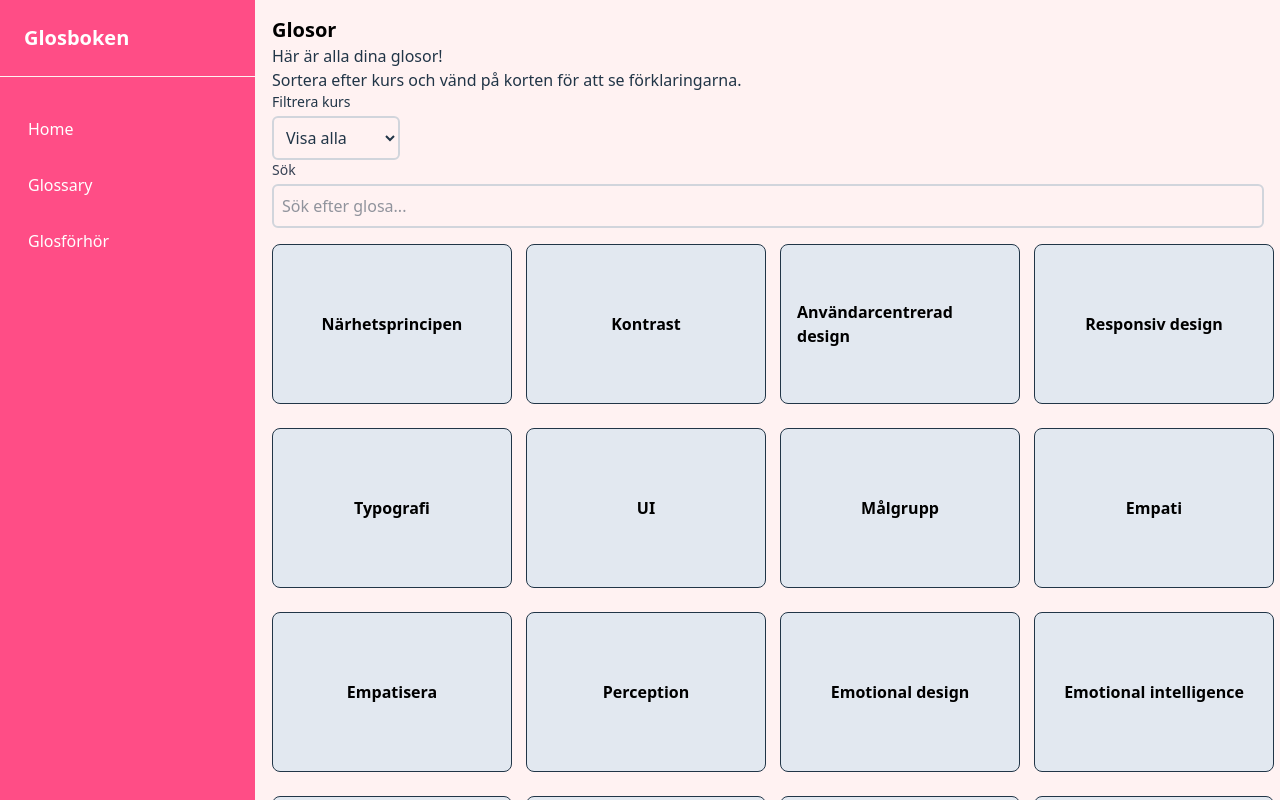
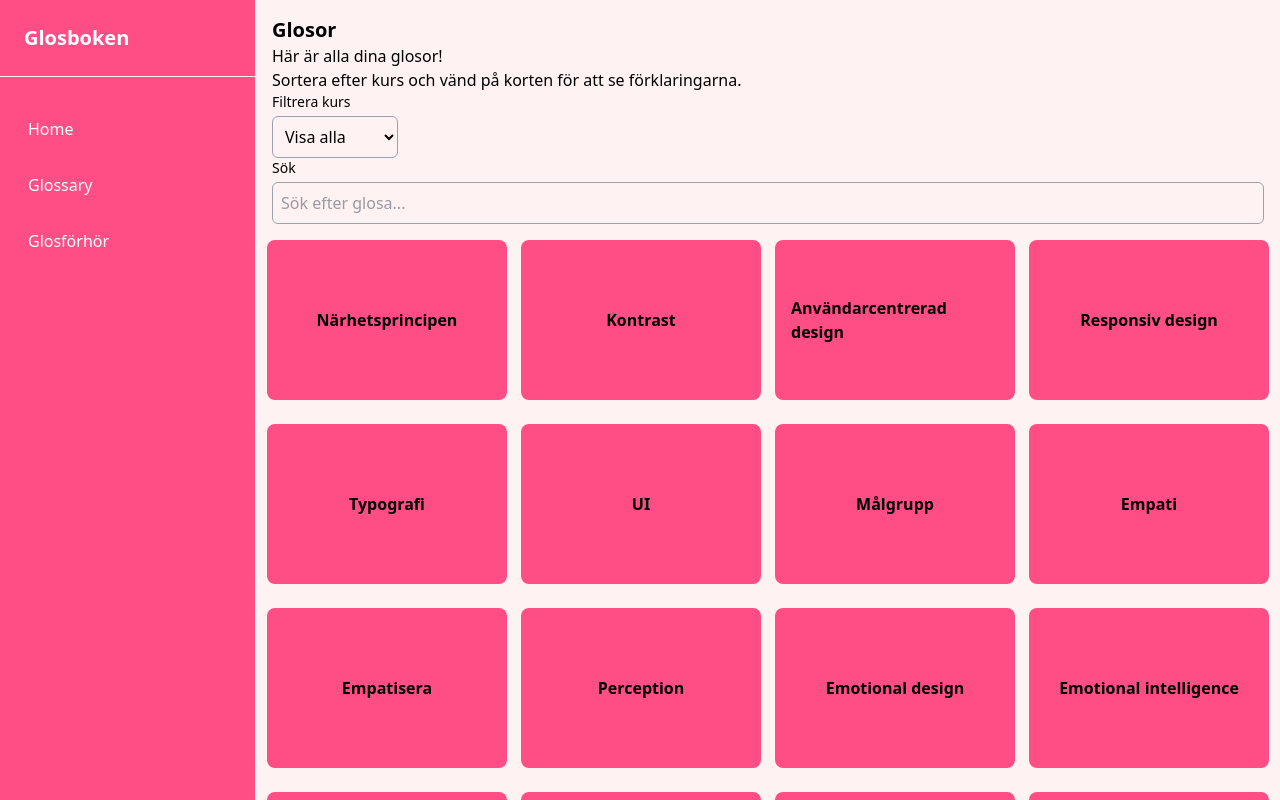
Before and after one commit to ThelmaMattsson/ux-course-glossary, a React (Vite) app: page /glossary in a window 1280 px wide. Shown: the top 800 px of the page. Built offline with nearby package versions, Linux system fonts and the light colour scheme.

Commit message:
added color-variables on elements and components

```diff
--- a/src/components/GlosSearch.tsx
+++ b/src/components/GlosSearch.tsx
@@ -9,19 +9,19 @@ export function GlosSearch({ value, onChange, course, onCourseChange }: GlosSear
     return (
         <div>
             <div>
-                <label className="block text-sm font-medium mb-1">Filtrera kurs</label>
+                <label className="block text-sm text-text-inverted font-medium mb-1">Filtrera kurs</label>
                 <select
                 value={course}
                 onChange={(e) => onCourseChange(e.target.value)}
-                className="border-2 border-gray-300 p-2 rounded-md"
+                className="border-1 border-gray-400 p-2 rounded-md text-text-inverted"
             >
                 <option value="All">Visa alla</option>
                 <option value="UX">UX</option>
                 <option value="Agilt arbete">Agilt arbete</option>
             </select>
             </div>
-            <label htmlFor="glos-search" className="block text-sm font-medium text-gray-700 mb-1">Sök</label>
-            <input value={value} onChange={(e) => onChange(e.target.value)} type="text" placeholder="Sök efter glosa..." className="border-2 border-gray-300 p-2 rounded-md w-full"/>
+            <label htmlFor="glos-search" className="block text-sm font-medium text-text-inverted mb-1">Sök</label>
+            <input value={value} onChange={(e) => onChange(e.target.value)} type="text" placeholder="Sök efter glosa..." className="border-1 border-gray-400 p-2 text-gray-700 rounded-md w-full"/>
         </div>
     )
 }
--- a/src/components/GlossaryItem.tsx
+++ b/src/components/GlossaryItem.tsx
@@ -26,13 +26,13 @@ export function GlossaryItem({ cards }: GlossaryItemProps) {
                     className=""
                 >
                     <div className={`card ${flippedIndex === index ? 'flipped' : ''}`}>
-                        <div className="card-face bg-slate-200 border rounded-lg flex items-center justify-center p-4">
-                            <h5 className="font-bold text-black">
+                        <div className="card-face bg-primary hover:bg-primary-hover rounded-lg flex items-center justify-center p-4">
+                            <h5 className="font-bold text-text-inverted">
                                 {word.term}
                             </h5>
                         </div>
-                        <div className="card-face card-back bg-slate-300 border rounded-lg flex items-center justify-center p-4">
-                            <p> {word.definition}</p>
+                        <div className="card-face card-back bg-secondary rounded-lg flex items-center justify-center p-4">
+                            <p className="text-text-inverted"> {word.definition}</p>
                         </div>
                     </div>
                 </div>
--- a/src/components/GlossaryList.tsx
+++ b/src/components/GlossaryList.tsx
@@ -23,7 +23,7 @@ export function GlossaryList({ cards}: GlossaryListProps) {
     return (
         <div className="flex flex-col flex-wrap content-center justify-center w-full">
             <h2 className="text-black font-bold text-xl">Glosor</h2>
-            <p>Här är alla dina glosor!<br/> Sortera efter kurs och vänd på korten för att se förklaringarna.</p>
+            <p className="text-text-inverted">Här är alla dina glosor!<br/> Sortera efter kurs och vänd på korten för att se förklaringarna.</p>
 
             <GlosSearch
                 value={search}
@@ -37,7 +37,7 @@ export function GlossaryList({ cards}: GlossaryListProps) {
     sm:grid-cols-2
     lg:grid-cols-3
     xl:grid-cols-4
-    gap-6 mt-4">
+    gap-6 mt-4 flex justify-items-center">
                 <GlossaryItem cards={filteredCards} />
             </div>
         </div>
--- a/src/components/Layout.tsx
+++ b/src/components/Layout.tsx
@@ -1,5 +1,4 @@
 import type { ReactNode } from "react"
-import type React from "react"
 
 interface LayoutProps {
     children: ReactNode
--- a/src/components/Navbar/Navbar.tsx
+++ b/src/components/Navbar/Navbar.tsx
@@ -17,8 +17,8 @@ export function Navbar() {
         <>
             <div className="md:hidden fixed top-0 left-0 right-0 z-50 bg-primary text-white flex items-center justify-between p-4 border-b border-bg">
                 <h1 className="text-white text-2xl font-bold">Glosboken</h1>
-                <button className="text-2xl w-10 h-10 flex items-center justify-center bg-secondary hover:bg-secondary-hover rounded cursor-pointer" onClick={() => setIsOpen(!isOpen)}>
-                    <FontAwesomeIcon icon={faBars} />
+                <button className="text-2xl w-10 h-10 flex items-center justify-center bg-white hover:bg-primary-hover rounded cursor-pointer" onClick={() => setIsOpen(!isOpen)}>
+                    <FontAwesomeIcon icon={faBars} className="text-primary "/>
                 </button>
             </div>
 
--- a/src/index.css
+++ b/src/index.css
@@ -80,13 +80,3 @@ body {
   width: 100%;
   min-height: 100vh;
 }
-
-
-
-
-@media (prefers-color-scheme: light) {
-  :root {
-    color: #213547;
-    background-color: #ffffff;
-  }
-}
```
